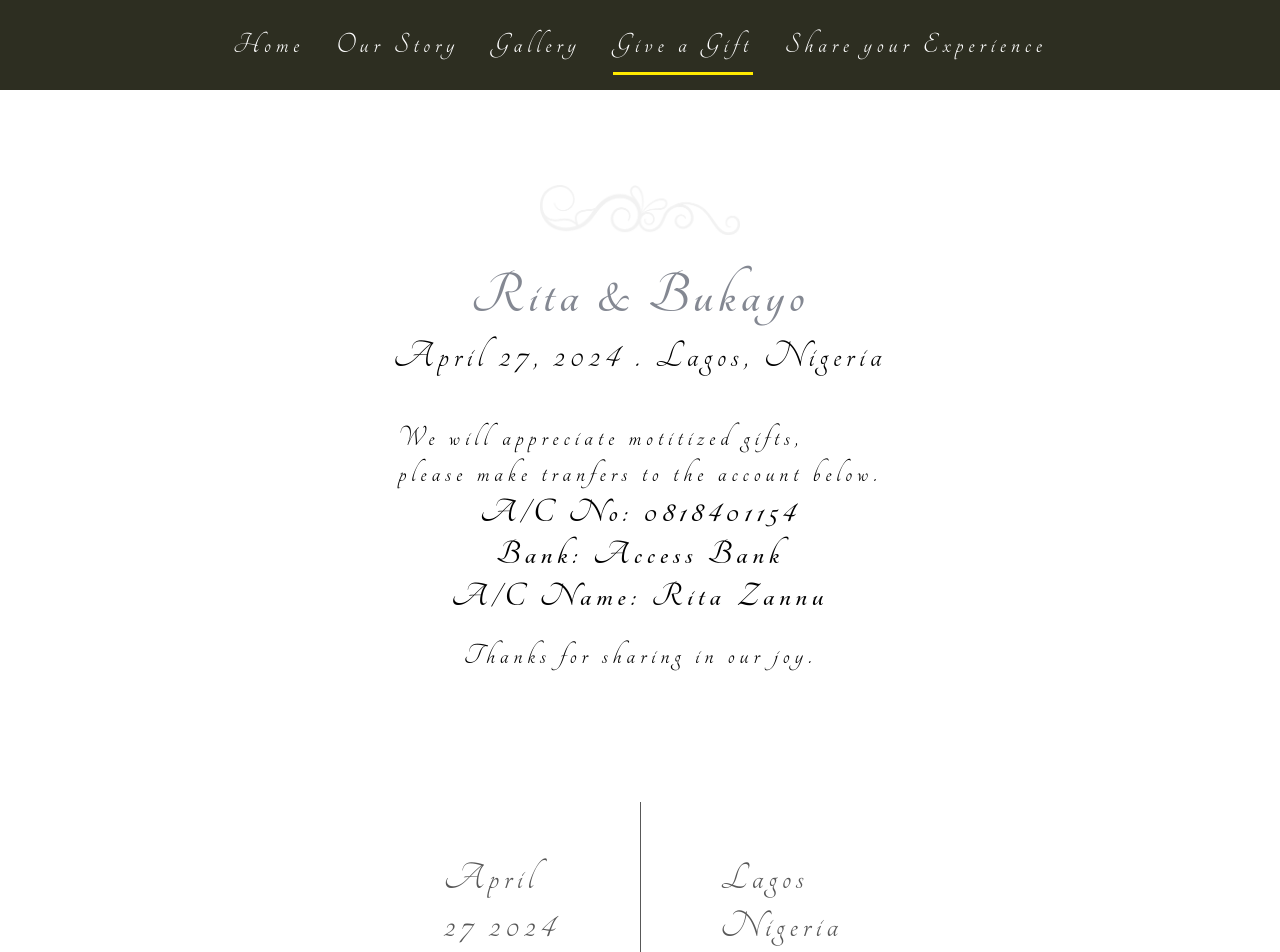
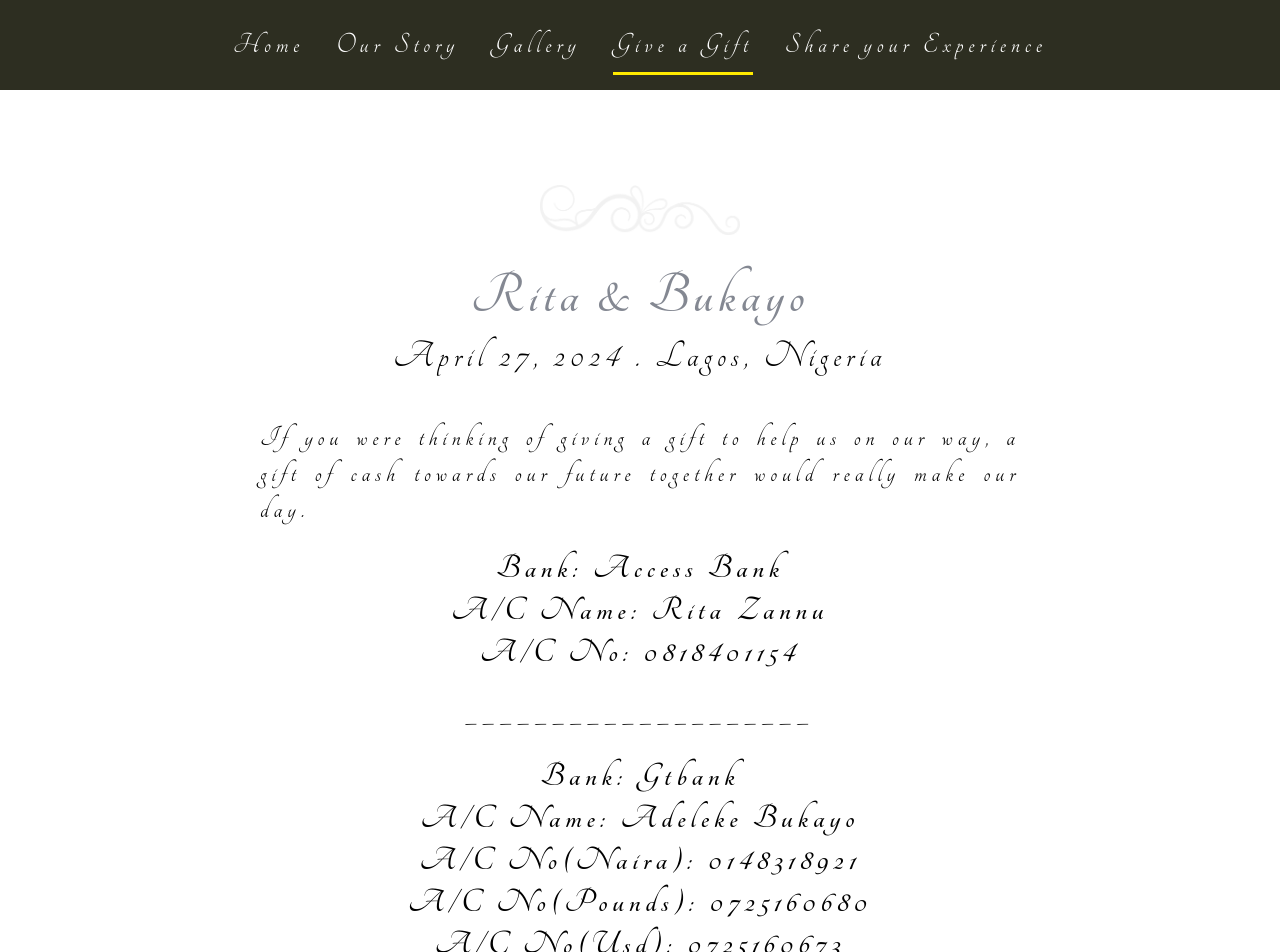
Before and after one commit to Ayomidedavid56/rita-bukayo, a React (Vite) app: page /give-a-gift in a window 1280 px wide. Shown: the top 952 px of the page. Built offline with nearby package versions, Linux system fonts and the light colour scheme.

Commit message:
first commit

```diff
--- a/index.html
+++ b/index.html
@@ -2,7 +2,7 @@
 <html lang="en">
   <head>
     <meta charset="UTF-8" />
-    <link rel="icon" type="image/svg+xml" href="/vite.svg" />
+    <link rel="icon" type="image/svg+xml" href="/rib-logo.png" />
     <meta name="viewport" content="width=device-width, initial-scale=1.0" />
     <title>Rita & Bukayo</title>
   </head>
--- a/package.json
+++ b/package.json
@@ -14,6 +14,7 @@
     "react": "^18.2.0",
     "react-dom": "^18.2.0",
     "react-icons": "^5.1.0",
+    "react-modal": "^3.16.1",
     "react-router-dom": "^6.0.2",
     "react-toastify": "^10.0.5",
     "yarn": "^1.22.22"
--- a/src/components/Intro/index.css
+++ b/src/components/Intro/index.css
@@ -6,6 +6,7 @@
     margin-top: 20vh;
     flex-direction: column;
     align-items: center;
+    padding: 0px 20px;
 }
 
 
--- a/src/pages/Gallery/index.css
+++ b/src/pages/Gallery/index.css
@@ -38,3 +38,8 @@ img {
         width: 100%;
     }
 }
+
+.modal-img-container{
+    width: 100%;
+    height: 100%;
+}
--- a/src/pages/Gallery/index.jsx
+++ b/src/pages/Gallery/index.jsx
@@ -1,5 +1,6 @@
 import Footer from "../../components/Footer";
 import Navbar from "../../components/Navbar";
+import Modal from "react-modal";
 import j1 from "../../components/images/1.JPG";
 import j2 from "../../components/images/2.JPG";
 import j3 from "../../components/images/3.JPG";
@@ -13,6 +14,24 @@ import j9 from "../../components/images/9.JPG";
 import "./index.css";
 import Intro from "../../components/Intro";
 import DateLocation from "../../components/DateLocation";
+import { useState } from "react";
+import { ImCancelCircle } from "react-icons/im";
+
+const customStyles = {
+  content: {
+    top: "50%",
+    left: "50%",
+    right: "auto",
+    bottom: "auto",
+    marginRight: "-50%",
+    transform: "translate(-50%, -50%)",
+    height: "80vh",
+    width: "min(90vw,800px)",
+    marginTop: "5vh",
+    padding: "0px",
+    overflow: "visible",
+  },
+};
 
 export default function Gallery() {
   const images = [j1, j2, j3, j4, j5, j6, j7, j8, j9];
@@ -26,23 +45,52 @@ export default function Gallery() {
     "ks1kts3abizfantpknmj.jpg",
     "kos512ajalpoec5w5aku.jpg",
   ];
+
+  const [modalIsOpen, setIsOpen] = useState(false);
+
+  function openModal(data) {
+    setIsOpen(data);
+  }
+
+  function afterOpenModal() {
+    // references are now sync'd and can be accessed.
+  }
+
+  function closeModal() {
+    setIsOpen(false);
+  }
+
   return (
     <div>
       <Navbar />
       <Intro />
       <div className="content">
         {images.map((i, k) => (
-          <div key={k} className="img-container">
+          <div onClick={() => openModal(i)} key={k} className="img-container">
             <img src={i} alt="" />
           </div>
         ))}
         {imageurls.map((i, k) => (
-          <div key={k} className="img-container">
+          <div onClick={() => openModal(i)} key={k} className="img-container">
             <img src={`${imgBaseUrl}/${i}`} alt="" />
           </div>
         ))}
       </div>
       <DateLocation />
+      <Modal
+        isOpen={modalIsOpen}
+        onAfterOpen={afterOpenModal}
+        onRequestClose={closeModal}
+        style={customStyles}
+        contentLabel="Example Modal"
+      >
+        <div className="remove-btn" onClick={() => closeModal()}>
+          <ImCancelCircle />
+        </div>
+        <div className="modal-img-container">
+          <img src={modalIsOpen} alt="" />
+        </div>
+      </Modal>
       <Footer />
     </div>
   );
--- a/src/pages/GiveaGift/index.css
+++ b/src/pages/GiveaGift/index.css
@@ -12,5 +12,7 @@
     font-size: 35px;
     font-weight: 600;
     align-items: center;
+    margin-top: 20px;
+    text-align: center;
 
 }
--- a/src/pages/GiveaGift/index.jsx
+++ b/src/pages/GiveaGift/index.jsx
@@ -9,18 +9,31 @@ export default function GiveaGift() {
     <div className="gift-container">
       <Navbar />
       <Intro />
-      <div style={{ marginTop: "20px" }}>
-        We will appreciate motitized gifts,
-        <br />
-        please make tranfers to the account below.
+      <div
+        style={{
+          marginTop: "20px",
+          padding: "0px 20px",
+          textAlign: "justify",
+          maxWidth: "800px",
+        }}
+      >
+        If you were thinking of giving a gift to help us on our way, a gift of
+        cash towards our future together would really make our day.
       </div>
       <div className="account-info">
-        <span className="value">A/C No: 0818401154</span>
         <span className="value">Bank: Access Bank</span>
         <span className="value">A/C Name: Rita Zannu</span>
-        <span className="value"></span>
+        <span className="value">A/C No: 0818401154</span>
+        <span className="value" style={{ margin: "20px 0px" }}>
+          ____________________
+        </span>
+        <span className="value">Bank: Gtbank</span>
+        <span className="value">A/C Name: Adeleke Bukayo</span>
+        <span className="value">A/C No(Naira): 0148318921</span>
+        <span className="value">A/C No(Pounds): 0725160680</span>
+        <span className="value">A/C No(Usd): 0725160673</span>
       </div>
-      <div style={{ marginTop: "20px" }}>Thanks for sharing in our joy.</div>
+      <div style={{ marginTop: "100px" }}>Thanks for sharing in our joy.</div>
       <DateLocation />
       <Footer />
     </div>
```
Also changed, not shown: public/rib-logo.png (added), 1 other file (tests, documents, lock files or other folders).
